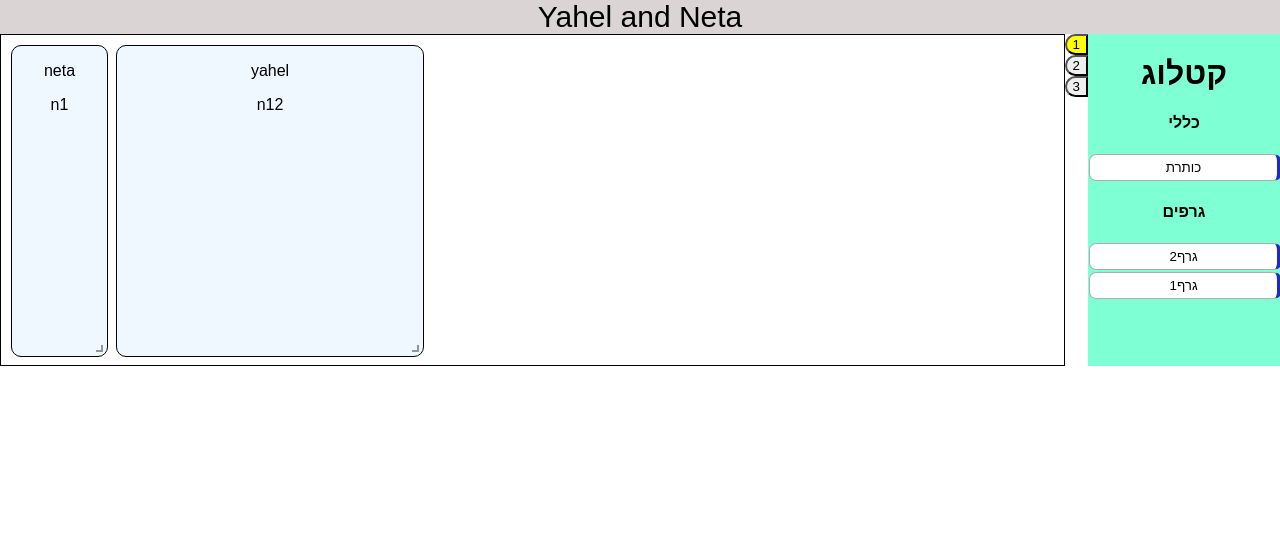
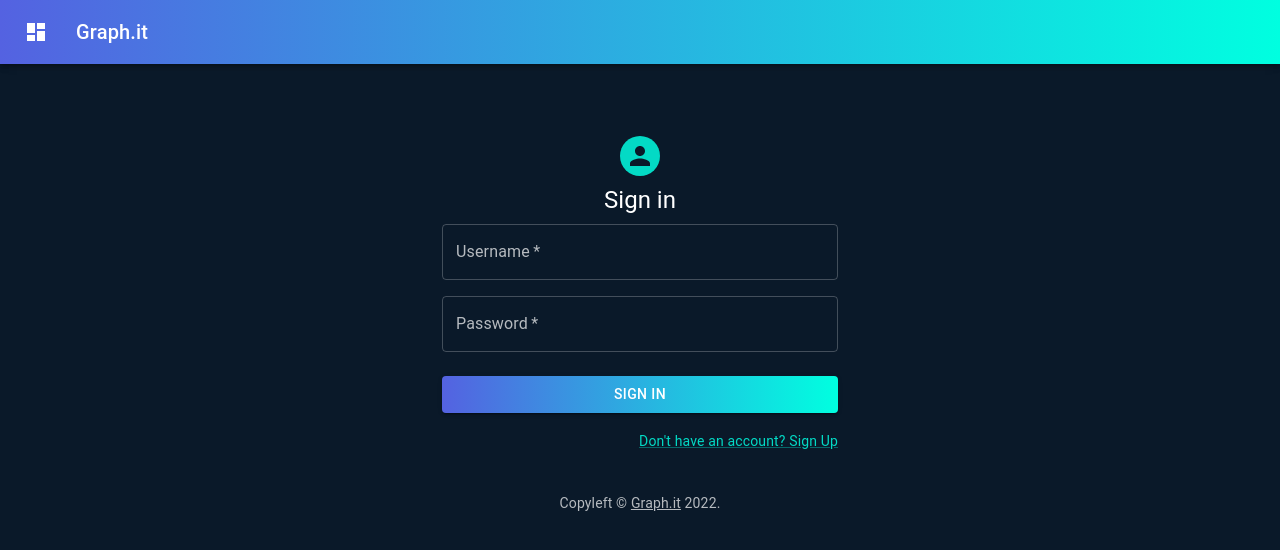
Before and after one commit to netashefer/mahat-client, a React (Create React App) app: page /signin in a window 1280 px wide. Shown: the top 550 px of the page. Built offline with nearby package versions, Linux system fonts and the light colour scheme.

Commit message:
add basic sign in and sign up pages + not found page

```diff
--- a/package.json
+++ b/package.json
@@ -5,6 +5,7 @@
   "dependencies": {
     "@emotion/react": "^11.9.3",
     "@emotion/styled": "^11.9.3",
+    "@mui/icons-material": "^5.10.6",
     "@mui/material": "^5.8.5",
     "@testing-library/jest-dom": "^5.16.4",
     "@testing-library/react": "^13.3.0",
@@ -23,6 +24,7 @@
     "react-dom": "^18.2.0",
     "react-grid-layout": "^1.3.4",
     "react-modal": "^3.15.1",
+    "react-router-dom": "^6.4.2",
     "react-scripts": "5.0.1",
     "react-tooltip": "^4.2.21",
     "scss": "^0.2.4",
--- a/src/App.tsx
+++ b/src/App.tsx
@@ -1,46 +1,27 @@
-import { useState } from "react";
-import { v4 as uuidv4 } from 'uuid';
-import Dashboard from "./components/Dashboard/Dashboard";
-import ManagerPanel from "./components/ManagerPanel/ManagerPanel";
-import { FullDataInstanceInfo, Table, TableDictionary } from "./types/data";
-import excelCommunicator from "./communication/excelCommunicator";
+import { CssBaseline, ThemeProvider } from '@mui/material';
+import { BrowserRouter as Router, Route, Routes } from 'react-router-dom'
 import './App.scss';
+import ButtonAppBar from './components/Common/AppBar';
+import SignIn from './components/UserSignIn/SignIn';
+import SignUp from './components/UserSignUp/UserSignUp';
+import theme from './themes/theme';
+import DashboardPage from './views/DashboardPage/DashboardPage';
+import NotFoundPage from './views/NotFoundPage/NotFoundPage';
 
 const App = () => {
-  const [tableDictionary, setTableDictionary] = useState<TableDictionary>({});
-  const [fullDataInstanceInfo, setFullDataInstanceInfo] = useState<FullDataInstanceInfo>({});
-
-  const addDataInstanceTable = async (table: Table, info: any) => {
-    const dataInstanceId = uuidv4();
-    const parsedTable = await excelCommunicator.getParsedTable({ table });
-    setTableDictionary(prev => {
-      return {
-        ...prev,
-        [dataInstanceId]: parsedTable
-      };
-    });
-    setFullDataInstanceInfo(prev => {
-      return {
-        ...prev,
-        [dataInstanceId]: info
-      };
-    });
-  };
-
-  console.log(tableDictionary);
-
   return (
-    <div className="App" id="app">
-      <div className="page-title">Yahel and Neta</div>
-      <div className="wrapper">
-        <Dashboard />
-        <ManagerPanel
-          addDataInstanceTable={addDataInstanceTable}
-          tableDictionary={tableDictionary}
-          fullDataInstanceInfo={fullDataInstanceInfo}
-        />
-      </div>
-    </div>
+    <ThemeProvider theme={theme}>
+    <Router>
+          <CssBaseline />
+          <ButtonAppBar/>
+      <Routes>
+        <Route path="/signin" element={<SignIn/>}/>
+        <Route path="/signup" element={<SignUp/>}/>
+        <Route path="/dashboard" element={<DashboardPage/>}/>
+        <Route path="*" element={<NotFoundPage/>}/>
+      </Routes>
+  </Router>
+  </ThemeProvider>
   );
 };
 
--- /dev/null
+++ b/src/components/Common/AppBar.tsx
@@ -0,0 +1,29 @@
+import DashboardIcon from '@mui/icons-material/Dashboard';
+import AppBar from '@mui/material/AppBar';
+import Box from '@mui/material/Box';
+import IconButton from '@mui/material/IconButton';
+import Toolbar from '@mui/material/Toolbar';
+import Typography from '@mui/material/Typography';
+
+export default function ButtonAppBar() {
+  return (
+    <Box sx={{ flexGrow: 1 }}>
+      <AppBar position="static" sx={{background: 'linear-gradient(to right, #5462E1, #00FFE0)'}}>
+        <Toolbar>
+          <IconButton
+            size="large"
+            edge="start"
+            color="inherit"
+            aria-label="menu"
+            sx={{ mr: 2 }}
+          >
+            <DashboardIcon />
+          </IconButton>
+          <Typography variant="h6" component="div" sx={{ flexGrow: 1 }}>
+            Graph.it
+          </Typography>
+        </Toolbar>
+      </AppBar>
+    </Box>
+  );
+}
--- /dev/null
+++ b/src/components/Common/Copyleft/Copyleft.tsx
@@ -0,0 +1,21 @@
+import { Link, Typography, TypographyProps } from "@mui/material";
+
+const Copyleft = (props: TypographyProps) => {
+    return (
+      <Typography
+        variant="body2"
+        color="text.secondary"
+        align="center"
+        {...props}
+      >
+        {"Copyleft © "}
+        <Link color="inherit" href="https://www.youtube.com/watch?v=cuIKTk_DO4A/">
+          Graph.it
+        </Link>{" "}
+        {new Date().getFullYear()}
+        {"."}
+      </Typography>
+    );
+  }
+
+  export default Copyleft;
--- /dev/null
+++ b/src/components/Common/Form.tsx
@@ -0,0 +1,37 @@
+import { Box, Button, Grid, TextField, TextFieldProps } from "@mui/material";
+
+interface FormProps {
+    textFields: TextFieldProps[],
+    handleSubmit: (event: React.FormEvent<HTMLFormElement>) => void,
+    submitText: string,
+}
+
+const Form = ({textFields, handleSubmit, submitText}: FormProps) => {
+    return(
+    <Box component="form" onSubmit={handleSubmit} noValidate sx={{ mt: 1 }}>
+    <Grid container spacing={2}>
+        {
+            textFields.map(textField => (
+                <Grid item xs={12}>
+                    <TextField {...textField}/>
+                </Grid>))
+        }
+    </Grid>
+    <Button
+      className="button1"
+      type="submit"
+      fullWidth
+      variant="contained"
+      sx={{
+        mt: 3,
+        mb: 2,
+        background: "linear-gradient(to right, #5462E1, #00FFE0)",
+      }}
+    >
+      {submitText}
+    </Button>
+  </Box>
+    );
+}
+
+export default Form;
--- /dev/null
+++ b/src/components/UserSignIn/SignIn.tsx
@@ -0,0 +1,74 @@
+import Avatar from "@mui/material/Avatar";
+import Box from "@mui/material/Box";
+import Button from "@mui/material/Button";
+import Checkbox from "@mui/material/Checkbox";
+import Container from "@mui/material/Container";
+import FormControlLabel from "@mui/material/FormControlLabel";
+import Grid from "@mui/material/Grid";
+import Link from "@mui/material/Link";
+import TextField from "@mui/material/TextField";
+import Typography from "@mui/material/Typography";
+import * as React from "react";
+import Copyleft from "../Common/Copyleft/Copyleft";
+import Form from "../Common/Form";
+
+export default function SignIn() {
+  const handleSubmit = (event: React.FormEvent<HTMLFormElement>) => {
+    event.preventDefault();
+    const data = new FormData(event.currentTarget);
+    console.log({
+      username: data.get("username"),
+      password: data.get("password"),
+    });
+    //todo - req to server
+  };
+
+  const userFormConfig = {
+    textFields: [{
+        required: true,
+        fullWidth: true,
+        id:"username",
+        label:"Username",
+        name:"username",
+        autoComplete:"username",
+    },
+    {
+        required: true,
+        fullWidth: true,
+        id:"password",
+        label:"Password",
+        name:"username",
+        autoComplete:"password",
+    }
+    ],
+    handleSubmit: handleSubmit,
+    submitText: 'Sign In'
+  }
+
+  return (
+    <Container component="main" maxWidth="xs">
+      <Box
+        sx={{
+          marginTop: 8,
+          display: "flex",
+          flexDirection: "column",
+          alignItems: "center",
+        }}
+      >
+        <Avatar sx={{ m: 1, bgcolor: "secondary.main" }}/>
+        <Typography component="h1" variant="h5">
+          Sign in
+        </Typography>
+        <Form {...userFormConfig}/>
+        <Grid container justifyContent="flex-end">
+      <Grid item>
+        <Link href="/signup" variant="body2" color="secondary">
+          {"Don't have an account? Sign Up"}
+        </Link>
+      </Grid>
+    </Grid>
+      </Box>
+      <Copyleft sx={{ mt: 5 }} />
+    </Container>
+  );
+}
--- /dev/null
+++ b/src/components/UserSignUp/UserSignUp.tsx
@@ -0,0 +1,70 @@
+import Avatar from "@mui/material/Avatar";
+import Box from "@mui/material/Box";
+import Container from "@mui/material/Container";
+import Grid from "@mui/material/Grid";
+import Link from "@mui/material/Link";
+import Typography from "@mui/material/Typography";
+import * as React from "react";
+import Copyleft from "../Common/Copyleft/Copyleft";
+import Form from "../Common/Form";
+
+export default function SignUp() {
+  const handleSubmit = (event: React.FormEvent<HTMLFormElement>) => {
+    event.preventDefault();
+    const data = new FormData(event.currentTarget);
+    console.log({
+      email: data.get("username"),
+      password: data.get("password"),
+    });
+    //todo: server req
+  };
+
+  const userFormConfig = {
+    textFields: [{
+        required: true,
+        fullWidth: true,
+        id:"username",
+        label:"Username",
+        name:"username",
+        autoComplete:"username",
+    },
+    {
+        required: true,
+        fullWidth: true,
+        id:"password",
+        label:"Password",
+        name:"username",
+        autoComplete:"new-password",
+    }
+    ],
+    handleSubmit: handleSubmit,
+    submitText: 'Sign Up'
+  }
+
+  return (
+    <Container component="main" maxWidth="xs">
+      <Box
+        sx={{
+          marginTop: 8,
+          display: "flex",
+          flexDirection: "column",
+          alignItems: "center",
+        }}
+      >
+        <Avatar sx={{ m: 1, bgcolor: "secondary.main" }}></Avatar>
+        <Typography component="h1" variant="h5">
+          Sign up
+        </Typography>
+        <Form {...userFormConfig}/>
+          <Grid container justifyContent="flex-end">
+            <Grid item>
+              <Link href="signin" variant="body2" color="secondary">
+                Already have an account? Sign in
+              </Link>
+            </Grid>
+          </Grid>
+        </Box>
+      <Copyleft sx={{ mt: 5 }} />
+    </Container>
+  );
+}
--- /dev/null
+++ b/src/themes/theme.ts
@@ -0,0 +1,18 @@
+import { createTheme } from "@mui/material";
+
+const theme = createTheme({
+    palette: {
+        mode: 'dark',
+        background: {
+            default: '#0a1929'
+        },
+        primary: {
+            main: '#0d80d8'
+        },
+        secondary: {
+            main: '#03DAC5'
+        }
+    }
+});
+
+export default theme;
--- /dev/null
+++ b/src/views/DashboardPage/DashboardPage.tsx
@@ -0,0 +1,46 @@
+import { useState } from "react";
+import { v4 as uuidv4 } from 'uuid';
+import excelCommunicator from "../../communication/excelCommunicator";
+import Dashboard from "../../components/Dashboard/Dashboard";
+import ManagerPanel from "../../components/ManagerPanel/ManagerPanel";
+import { FullDataInstanceInfo, Table, TableDictionary } from "../../types/data";
+
+const DashboardPage = () => {
+    const [tableDictionary, setTableDictionary] = useState<TableDictionary>({});
+    const [fullDataInstanceInfo, setFullDataInstanceInfo] = useState<FullDataInstanceInfo>({});
+
+    const addDataInstanceTable = async (table: Table, info: any) => {
+      const dataInstanceId = uuidv4();
+      const parsedTable = await excelCommunicator.getParsedTable({ table });
+      setTableDictionary(prev => {
+        return {
+          ...prev,
+          [dataInstanceId]: parsedTable
+        };
+      });
+      setFullDataInstanceInfo(prev => {
+        return {
+          ...prev,
+          [dataInstanceId]: info
+        };
+      });
+    };
+
+    console.log(tableDictionary);
+
+    return (
+      <div className="App" id="app">
+        <div className="page-title">Yahel and Neta</div>
+        <div className="wrapper">
+          <Dashboard />
+          <ManagerPanel
+            addDataInstanceTable={addDataInstanceTable}
+            tableDictionary={tableDictionary}
+            fullDataInstanceInfo={fullDataInstanceInfo}
+          />
+        </div>
+      </div>
+    );
+}
+
+export default DashboardPage;
--- /dev/null
+++ b/src/views/NotFoundPage/NotFoundPage.tsx
@@ -0,0 +1,22 @@
+import { Box, CardMedia, Container } from "@mui/material";
+import notFoundImage from '../../images/notFound.png';
+
+const NotFoundPage = () => {
+    return(
+        <Container component="main" maxWidth="lg">
+            <Box
+                sx={{
+                display: "flex",
+                flexDirection: "column",
+                alignItems: "center",
+            }}
+                    >
+        <CardMedia
+        component="img"
+        image={notFoundImage}/>
+        </Box>
+        </Container>
+    )
+}
+
+export default NotFoundPage;
```
Also changed, not shown: src/images/notFound.png (added).
